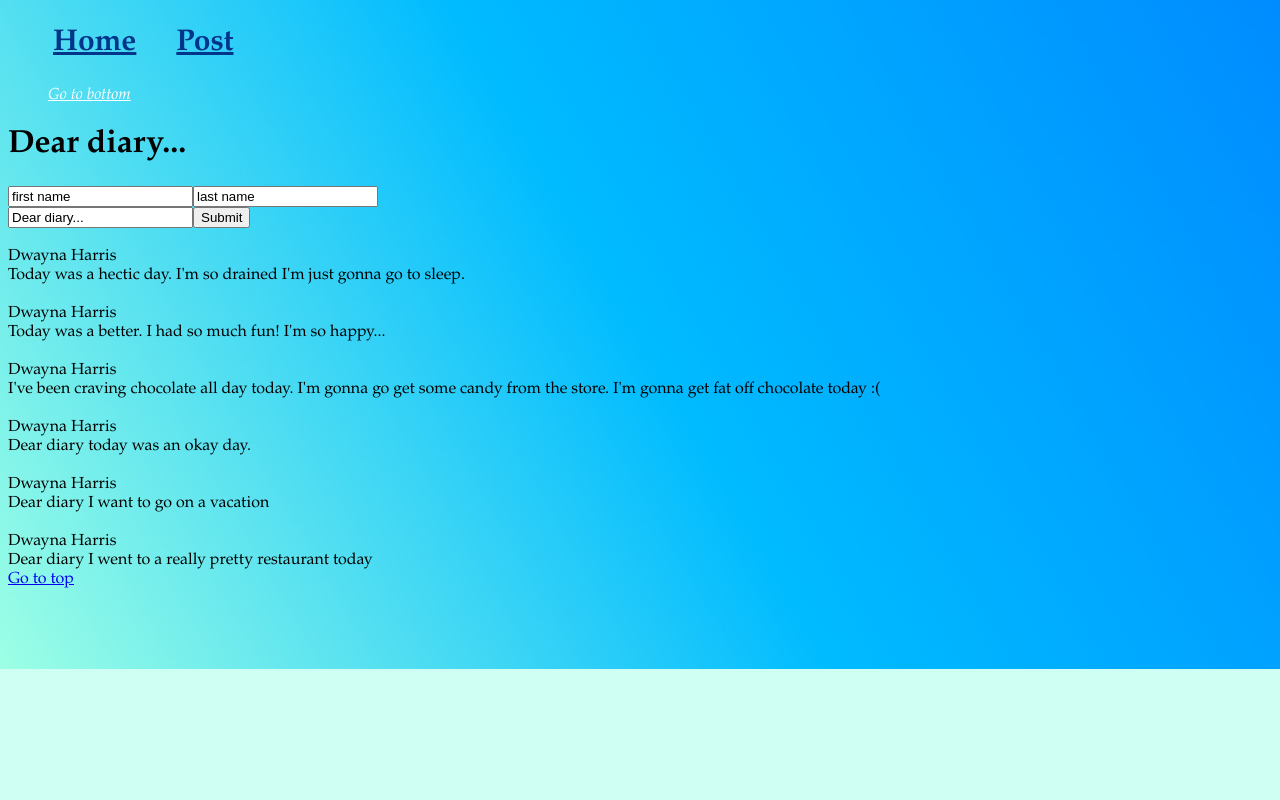
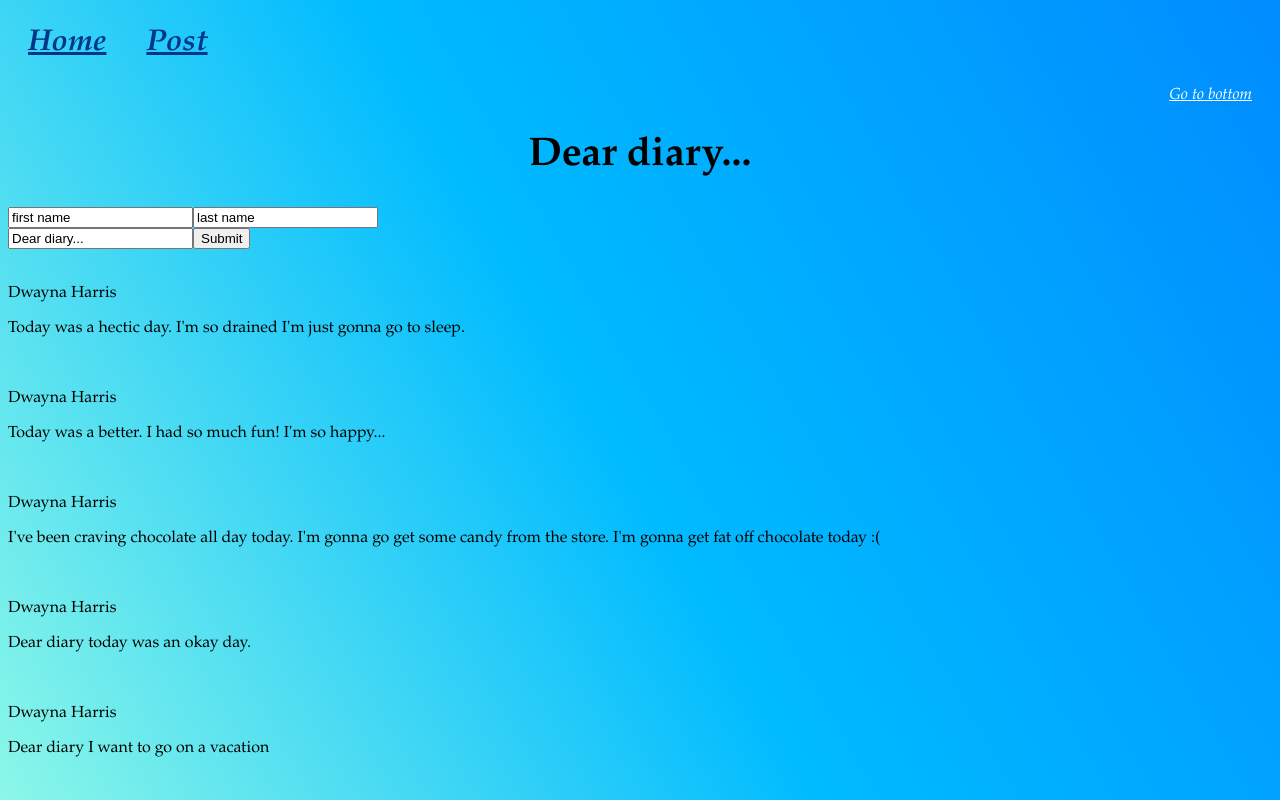
Before and after one commit to dwaynah123/flatiron-phase-2-react-project-front-end, a React (Vite) app: page /posts in a window 1280 px wide. Shown: the top 800 px of the page. Built offline with nearby package versions, Linux system fonts and the light colour scheme; data requests are answered from the project's data file.

Commit message:
formatted post page the way i want it

```diff
--- a/src/components/Posts.jsx
+++ b/src/components/Posts.jsx
@@ -19,9 +19,8 @@ function Posts() {
   const renderedPosts = dbjson.map((info) => (
       <div key={info.id}>
         <br></br>
-        {info.FirstName} {info.LastName}
-        <br></br>
-        {info.Text}
+        <p>{info.FirstName} {info.LastName} </p>
+        <p>{info.Text}</p>
       </div>
   ))
 
--- a/src/index.css
+++ b/src/index.css
@@ -1,29 +1,45 @@
 body {
     background-color: rgba(157, 255, 229, 0.483);
     background-image: linear-gradient(60deg,rgb(157, 255, 229), rgb(0, 187, 255),rgb(0, 140, 255));
-    background-repeat: no-repeat;
+    background-position: center;
+    height: 100%;
+    background-size: cover;
     font-family: "Garamond", serif;
     margin-bottom: 80px;
+    text-align: right;
 }
 
-header a {
+a {
     color: white;
-    padding: 40px;
+    padding: 20px;
     font-style: italic;
 
+}
+header h1 {
+    text-align: center;
+    font-size: 40px;
+}
+form {
+    text-align: left;
+}
+
+p {
+    text-align: left;
 }
 
 #home {
     font-size: 70px;
     padding: 100px;
+    position: relative;
     text-align: center;
     color: white;
 }
 
 #navbar {
     font-size: 30px;
-    margin: 25px;
+    margin: 25px 0 25px 0;
     font-weight: bolder;
+    text-align: left;
 }
 #navA {
     padding: 20px;
```
